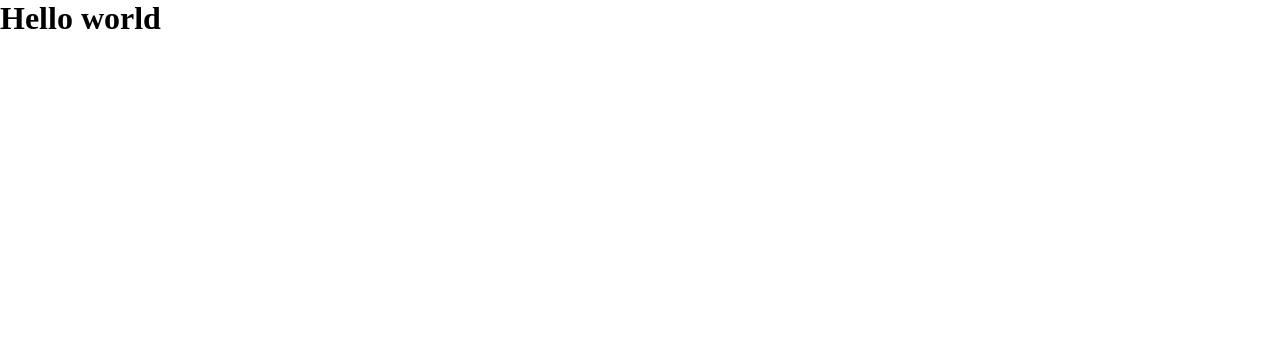
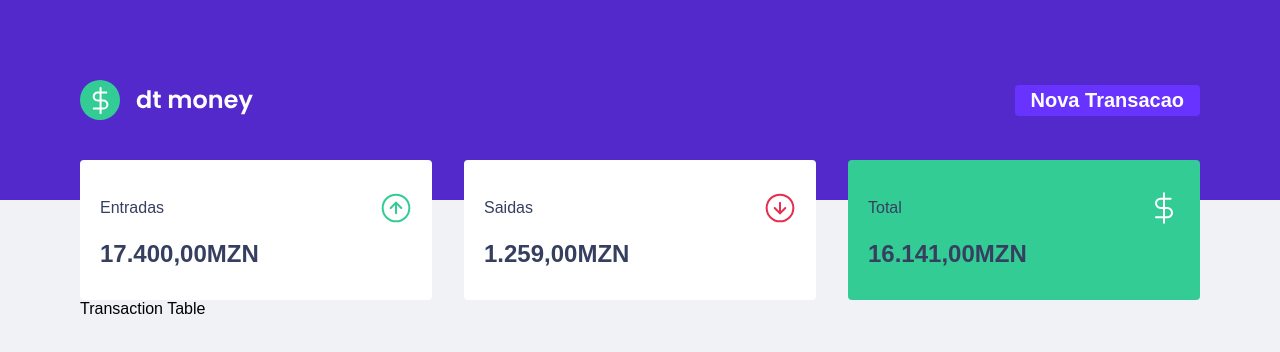
Before and after one commit to Mizfema/finance-control, a React (Create React App) app: page / in a window 1280 px wide. Shown: the top 352 px of the page. Built offline with nearby package versions, Linux system fonts and the light colour scheme.

Commit message:
container summary finished

```diff
--- a/public/index.html
+++ b/public/index.html
@@ -1,32 +1,19 @@
 <!DOCTYPE html>
 <html lang="en">
+
 <head>
+  <link rel="preconnect" href="https://fonts.googleapis.com">
   <meta charset="utf-8" />
-    <link rel="icon" href="%PUBLIC_URL%/favicon.ico" />
-    <link rel="shortcut icon" href="favicon.png" type="image/x-icon">
   <meta name="viewport" content="width=device-width, initial-scale=1" />
-    <meta name="theme-color" content="#000000" />
-    <meta
-      name="description"
-      content="Web site created using create-react-app"
-    />
-    <link rel="apple-touch-icon" href="%PUBLIC_URL%/logo192.png" />
-    <!--
-      manifest.json provides metadata used when your web app is installed on a
-      user's mobile device or desktop. See https://developers.google.com/web/fundamentals/web-app-manifest/
-    -->
-    <link rel="manifest" href="%PUBLIC_URL%/manifest.json" />
-    <!--
-      Notice the use of %PUBLIC_URL% in the tags above.
-      It will be replaced with the URL of the `public` folder during the build.
-      Only files inside the `public` folder can be referenced from the HTML.
+  <link rel="shortcut icon" href="favicon.png" type="image/png">
 
-      Unlike "/favicon.ico" or "favicon.ico", "%PUBLIC_URL%/favicon.ico" will
-      work correctly both with client-side routing and a non-root public URL.
-      Learn how to configure a non-root public URL by running `npm run build`.
-    -->
+
+  <link rel="preconnect" href="https://fonts.gstatic.com" crossorigin>
+  <link href="https://fonts.googleapis.com/css2?family=Poppins:wght@400;600&display=swap" rel="stylesheet">
+
   <title>React App</title>
 </head>
+
 <body>
   <noscript>You need to enable JavaScript to run this app.</noscript>
   <div id="root"></div>
@@ -41,4 +28,5 @@
       To create a production bundle, use `npm run build` or `yarn build`.
     -->
 </body>
+
 </html>
--- a/src/App.tsx
+++ b/src/App.tsx
@@ -1,10 +1,15 @@
+import { Dashboard } from "./components/Dashboard";
+import { Header } from "./components/Header";
 import { GlobalStyle } from "./global";
 
 export function App() {
   return (
     <div className="App">
-     <h1>Hello world</h1>
+
      <GlobalStyle/>
+     <Header/>
+     <Dashboard/>
+
     </div>
   );
 }
--- /dev/null
+++ b/src/components/Dashboard/index.tsx
@@ -0,0 +1,11 @@
+import { Summary } from "../Summary";
+import { TransactionTable } from "../TransactionTable";
+
+export function Dashboard() {
+    return (
+        <div>
+            <Summary/>
+            <TransactionTable/>
+        </div>
+    )
+}
--- /dev/null
+++ b/src/components/Header/index.tsx
@@ -0,0 +1,16 @@
+import { Container, Content } from "./style";
+import imgLogo from "../../assets/logo.svg";
+
+export function Header() {
+    return (
+        <Container>
+            <Content>
+                <img src={imgLogo} alt="" />
+                <button>
+                    <h2>Nova Transacao</h2>
+                </button>
+            </Content>
+        </Container>
+
+    )
+}
--- /dev/null
+++ b/src/components/Header/style.ts
@@ -0,0 +1,29 @@
+import styled from "styled-components";
+
+
+export const Container = styled.header`
+ background-color: var(--blue);
+`
+export const Content = styled.div`
+    max-width: 1120px;
+    margin: 0 auto;
+    padding: 5rem 0;
+
+    display: flex;
+    justify-content: space-between;
+    align-items: center;
+
+    button {
+        border: 0;
+        border-radius: 0.25rem;
+        padding: 0.25rem 1rem;
+
+        background-color: var(--blue-light);
+        color: #fff;
+
+        &:hover {
+            filter: brightness(0.9);
+        }
+    }
+
+`
--- /dev/null
+++ b/src/components/Summary/index.tsx
@@ -0,0 +1,36 @@
+
+
+import imgIncome from "../../assets/income.svg"
+import imgOutcome from "../../assets/outcome.svg"
+import imgTotal from "../../assets/total.svg"
+import { Container, Content } from "./style"
+
+export function Summary() {
+    return (
+        <Container>
+            <Content>
+                <header>
+                    <span>Entradas</span>
+                    <img src={imgIncome} alt="Entradas" />
+                </header>
+                <strong>17.400,00MZN</strong>
+            </Content>
+
+            <Content>
+                <header>
+                    <span>Saidas</span>
+                    <img src={imgOutcome} alt="Saidas" />
+                </header>
+                <strong>1.259,00MZN</strong>
+            </Content>
+
+            <Content className="total-amount">
+                <header>
+                    <span>Total</span>
+                    <img src={imgTotal} alt="Total" />
+                </header>
+                <strong>16.141,00MZN</strong>
+            </Content>
+        </Container>
+    )
+}
--- /dev/null
+++ b/src/components/Summary/style.ts
@@ -0,0 +1,45 @@
+import styled from "styled-components";
+
+export const Container = styled.div`
+
+    max-width: 1120px;
+    margin: 0 auto;
+    display: grid;
+    gap: 2rem;
+    grid-template-columns: 1fr 1fr 1fr;
+
+    .total-amount {
+    background-color: var(--green);
+
+}
+
+`
+
+export const Content = styled.div`
+border: 0;
+border-radius: 0.25rem;
+padding: 2rem 1.25rem;
+margin-top: -2.5rem;
+background-color: var(--shape);
+
+
+header {
+    display: flex;
+    align-items: center;
+    justify-content: space-between;
+
+    margin-bottom: 1rem;
+
+    span {
+        font-weight: 400;
+        color: var(--text-title);
+    }
+}
+
+strong {
+    font-weight: bold;
+    font-size: 1.5rem;
+    color: var(--text-title);
+}
+
+`
--- /dev/null
+++ b/src/components/TransactionTable/index.tsx
@@ -0,0 +1,9 @@
+import { Container } from "./style";
+
+export function TransactionTable() {
+    return (
+        <Container>
+            Transaction Table
+        </Container>
+    )
+}
--- /dev/null
+++ b/src/components/TransactionTable/style.ts
@@ -0,0 +1,7 @@
+import styled from "styled-components";
+
+
+export const Container = styled.div`
+    max-width: 1120px;
+    margin: 0 auto;
+`
--- a/src/global.ts
+++ b/src/global.ts
@@ -1,9 +1,58 @@
-import {createGlobalStyle} from 'styled-components';
+import { createGlobalStyle } from 'styled-components';
 
 export const GlobalStyle = createGlobalStyle`
+
+    :root {
+        --background: #f0f2f5;
+        --red: #e52e4d;
+        --blue: #5429cc;
+
+        --blue-light: #6933ff;
+        --green: #33cc95;
+
+        --text-title: #363f5f;
+        --text-body: #969cb3;
+
+        --shape: #ffffff;
+    }
+
     * {
         margin: 0;
         padding: 0;
         box-sizing: border-box;
     }
+
+    html {
+        @media (max-width: 1080px) {
+            font-size: 93.75%;
+        }
+
+        @media (max-width: 720px) {
+            font-size: 87.5%;
+        }
+    }
+
+    body {
+        background: var(--background);
+        -webkit-font-smoothing: antialiased;
+    }
+
+    button {
+        cursor: pointer;
+    }
+
+    [disabled] {
+        opacity: 0.6;
+        cursor: not-allowed;
+    }
+
+    body, input, textarea, button {
+
+        font-family: 'poppns', sans-serif;
+        font-weight: 400;
+    }
+
+    h1, h2, h3, h4, h5, h6, strong {
+        font-weight: 600;
+    }
 `
```
Lines whose indentation alone changed are shown as unchanged.
